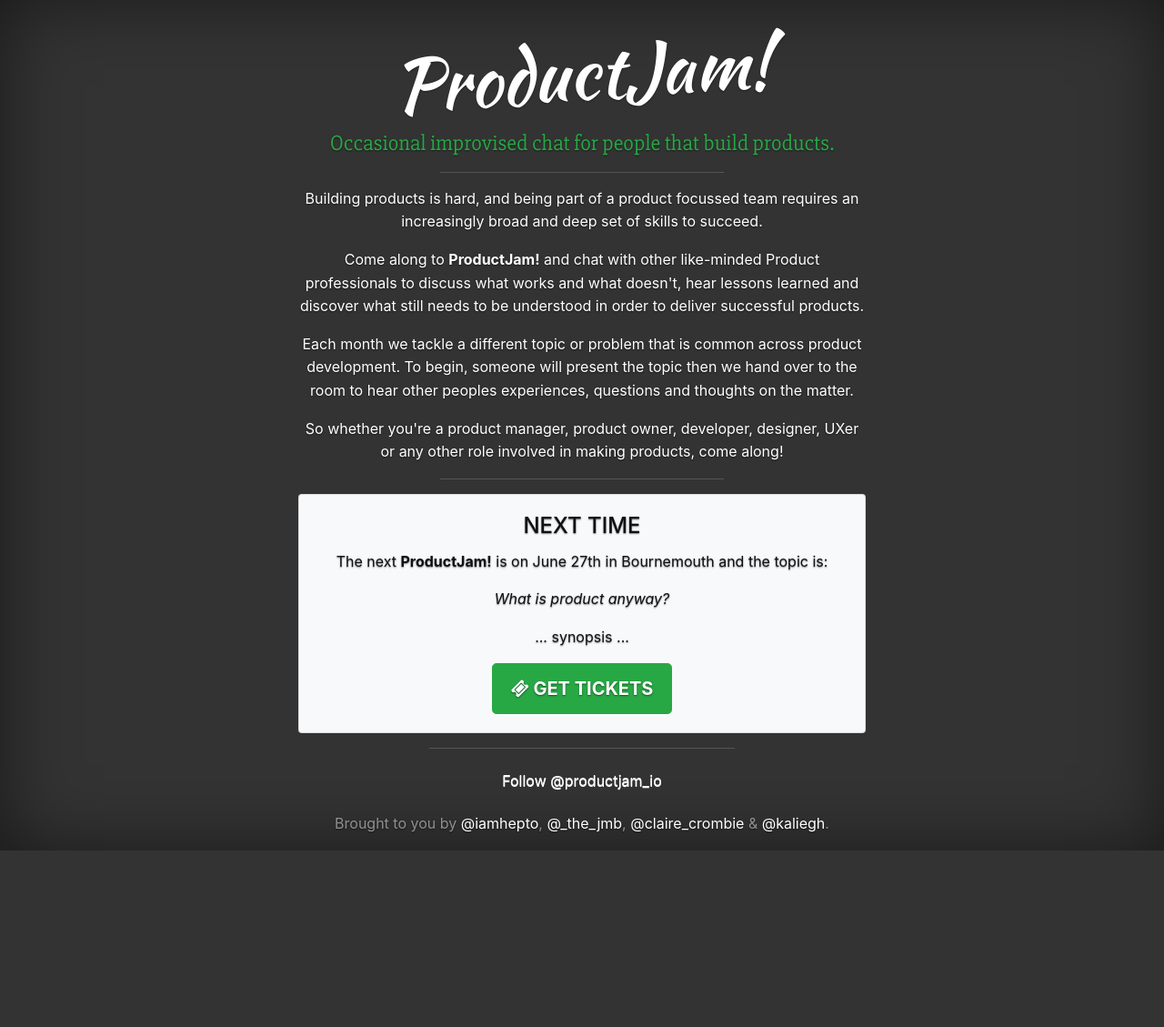
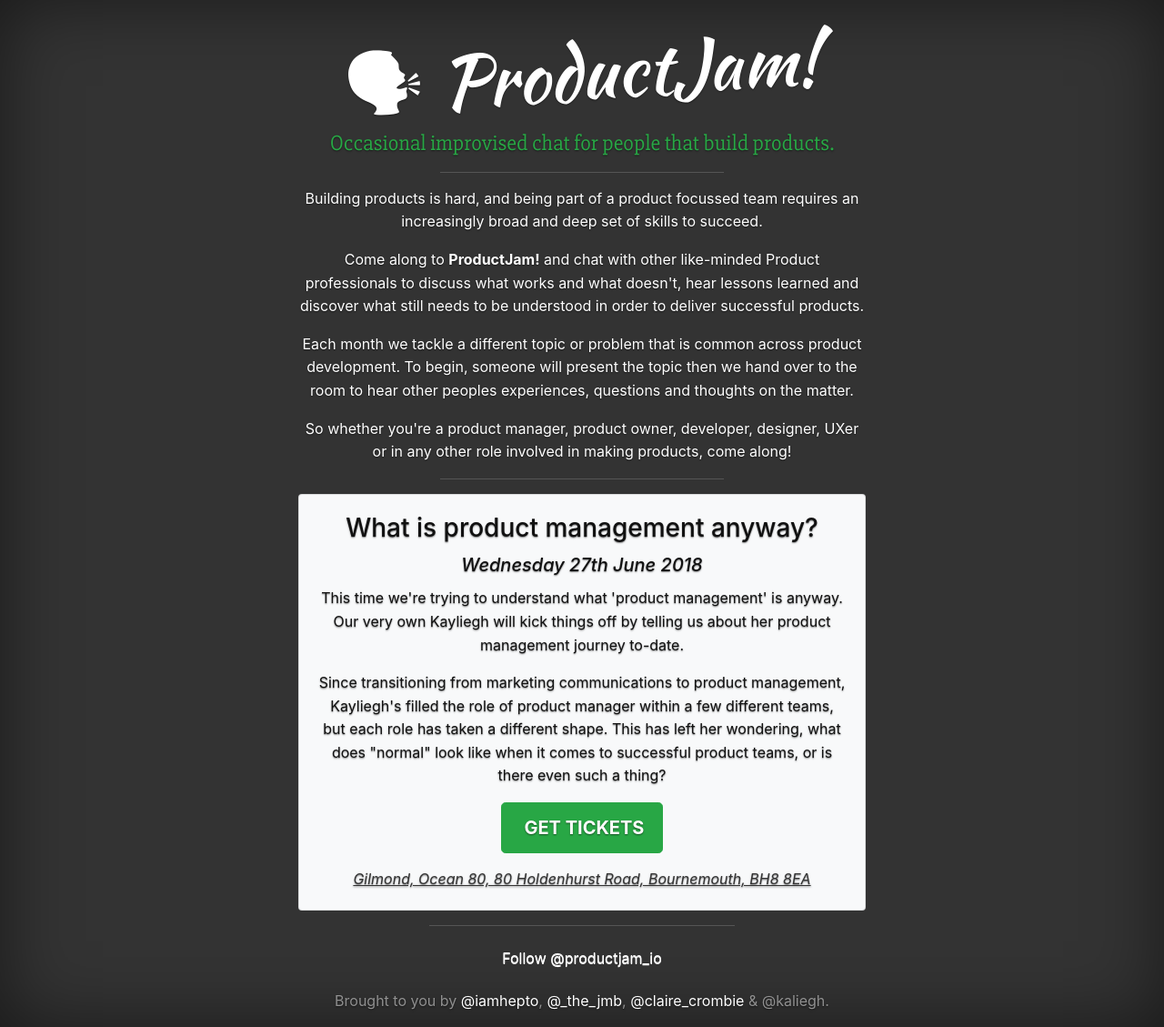
Before and after one commit to hepto/productjam.io, a Jekyll site: the page built from index.html, in a window 1280 px wide. Shown: the whole page at 91% size. Built offline with Jekyll 4.4.1, drawn with Linux system fonts in a browser that asks for light colours; nearby versions of some CDN libraries; comment, search, counter and statistics services are not loaded; before the commit the page ends 935 px from its top, so only the background shows below that.

Commit message:
Updating event details with talk

```diff
--- a/_includes/head.html
+++ b/_includes/head.html
@@ -5,7 +5,9 @@
   <meta http-equiv="x-ua-compatible" content="ie=edge">
 
   <!-- Bootstrap CSS -->
-  <link rel="stylesheet" href="https://maxcdn.bootstrapcdn.com/bootstrap/4.0.0-beta.2/css/bootstrap.min.css" integrity="sha384-PsH8R72JQ3SOdhVi3uxftmaW6Vc51MKb0q5P2rRUpPvrszuE4W1povHYgTpBfshb" crossorigin="anonymous">
-  <link rel="stylesheet" href="https://maxcdn.bootstrapcdn.com/font-awesome/4.7.0/css/font-awesome.min.css" integrity="sha384-wvfXpqpZZVQGK6TAh5PVlGOfQNHSoD2xbE+QkPxCAFlNEevoEH3Sl0sibVcOQVnN" crossorigin="anonymous">
+  <link rel="stylesheet" href="https://stackpath.bootstrapcdn.com/bootstrap/4.1.1/css/bootstrap.min.css" integrity="sha384-WskhaSGFgHYWDcbwN70/dfYBj47jz9qbsMId/iRN3ewGhXQFZCSftd1LZCfmhktB" crossorigin="anonymous">
+  <link rel="stylesheet" href="https://use.fontawesome.com/releases/v5.0.13/css/all.css" integrity="sha384-DNOHZ68U8hZfKXOrtjWvjxusGo9WQnrNx2sqG0tfsghAvtVlRW3tvkXWZh58N9jp" crossorigin="anonymous">
   <link rel="stylesheet" href="{{ "/css/main.css" | prepend: site.baseurl }}">
+
+  <title>&#128483; {{ site.title }}</title>
 </head>
--- a/css/main.scss
+++ b/css/main.scss
@@ -57,7 +57,8 @@
   color: #111;
 }
 
-.card-text > a {
+.address {
+  font-style: italic;
   color: #333;
   text-decoration: underline;
 }
@@ -76,8 +77,8 @@
 }
 
 .list-group-item:first-child {
-    background-color: #fff;
-    color: #333;
+  background-color: #fff;
+  color: #333;
 }
 
 .list-group-item {
--- a/index.html
+++ b/index.html
@@ -8,21 +8,22 @@
         <div class="cover-container">
 
           <div class="inner cover">
-            <h1 class="cover-heading title">{{ site.title }}</h1>
+            <h1 class="cover-heading title">&#128483; {{ site.title }}</h1>
             <h2 class="subtitle">{{ site.subtitle }}</h2>
             <hr class="bar">
             <p>Building products is hard, and being part of a product focussed team requires an increasingly broad and deep set of skills to succeed.</p>
             <p>Come along to <strong>ProductJam!</strong> and chat with other like-minded Product professionals to discuss what works and what doesn't, hear lessons learned and discover what still needs to be understood in order to deliver successful products.</p>
             <p>Each month we tackle a different topic or problem that is common across product development.  To begin, someone will present the topic then we hand over to the room to hear other peoples experiences, questions and thoughts on the matter.</p>
-            <p>So whether you're a product manager, product owner, developer, designer, UXer or any other role involved in making products, come along!</p>
+            <p>So whether you're a product manager, product owner, developer, designer, UXer or in any other role involved in making products, come along!</p>
             <hr class="bar">
             <div class="card bg-light">
               <div class="card-body">
-                <h4 class="card-title">NEXT TIME</h4>
-                <p class="card-text">The next <strong>ProductJam!</strong> is on June 27th in Bournemouth and the topic is:</p>
-                <p class="card-text"><em>What is product anyway?</em></p>
-                <p class="card-text">... synopsis ...</p>
-                <a href="http://productjam2.eventbrite.co.uk" class="btn btn-lg btn-success"><i class="fa fa-ticket" aria-hidden="true"></i> GET TICKETS</a>
+                <h3 class="card-title">What is product management anyway?</h3>
+                <h5 class="card-title"><em>Wednesday 27th June 2018</em></h5>
+                <p class="card-text">This time we're trying to understand what 'product management' is anyway. Our very own Kayliegh will kick things off by telling us about her product management journey to-date.</p>
+                <p class="card-text">Since transitioning from marketing communications to product management, Kayliegh's filled the role of product manager within a few different teams, but each role has taken a different shape. This has left her wondering, what does "normal" look like when it comes to successful product teams, or is there even such a thing?</p>
+                <p class="card-text"><a href="http://productjam2.eventbrite.co.uk" class="btn btn-lg btn-success"><i class="fa fa-ticket" aria-hidden="true"></i> GET TICKETS</a></p>
+                <p class="card-text"><a href="https://www.google.co.uk/maps/search/Ocean+80,+80+Holdenhurt+Road,+Bournemouth,+BH8+8EA/@50.7238683,-1.8657366,17z/data=!3m1!4b1" class="address">Gilmond, Ocean 80, 80 Holdenhurst Road, Bournemouth, BH8 8EA</a></p>
               </div>
             </div>
           </div>
@@ -32,7 +33,7 @@
           <p class="lead">
             <a href="https://twitter.com/productjam_io" class="btn twitter-follow-button" data-show-count="false" data-size="large">Follow @productjam_io</a> <script>!function(d,s,id){var js,fjs=d.getElementsByTagName(s)[0],p=/^http:/.test(d.location)?'http':'https';if(!d.getElementById(id)){js=d.createElement(s);js.id=id;js.src=p+'://platform.twitter.com/widgets.js';fjs.parentNode.insertBefore(js,fjs);}}(document, 'script', 'twitter-wjs');</script>
           </p>
-          <p class="curators">Brought to you by <a href="https://twitter.com/iamhepto">@iamhepto</a>, <a href="https://twitter.com/_the_jmb">@_the_jmb</a>, <a href="https://twitter.com/claire_crombie">@claire_crombie</a> &amp; <a href="https://twitter.com/#">@kaliegh</a>.</p>
+          <p class="curators">Brought to you by <a href="https://twitter.com/iamhepto">@iamhepto</a>, <a href="https://twitter.com/_the_jmb">@_the_jmb</a>, <a href="https://twitter.com/claire_crombie">@claire_crombie</a> &amp; @kaliegh.</p>
 
         </div>
 
```
